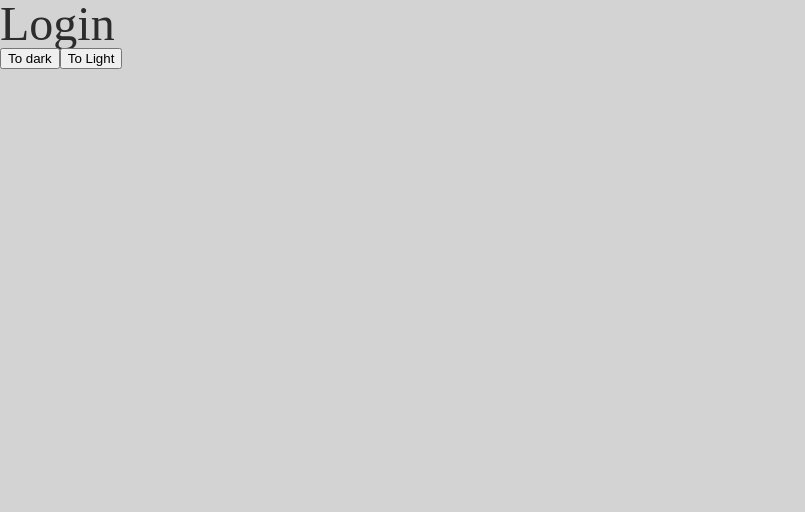
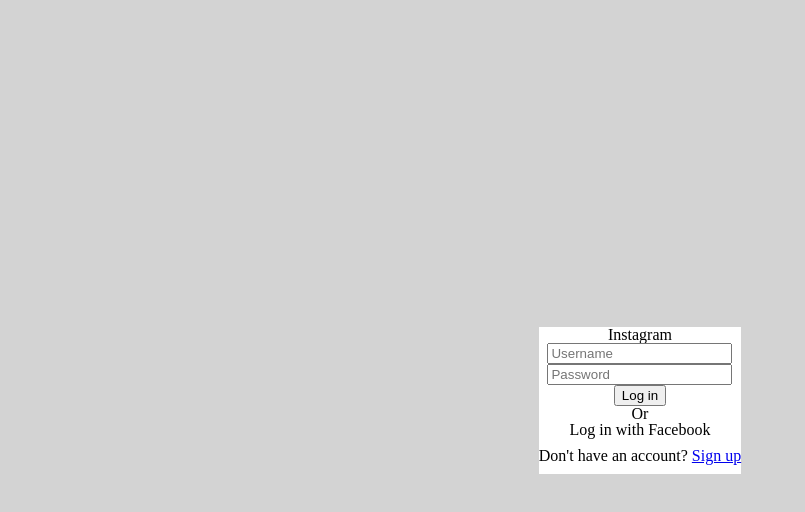
Before and after one commit to sannimdev/instaclone-web, a React (Create React App) app: page / in a window 1280 px wide. Shown: the top 512 px of the page, without its empty margins (0-805 px from the left). Built offline with nearby package versions, Linux system fonts and the light colour scheme.

Commit message:
10.1 Login UI Clone
- 영상에서는 타임랩스를 진행하였지만, 진도를 빠르게 나가기 위해 나머지 코드는 nomadcoders에서 복붙하여 사용하기

```diff
--- a/src/screens/Login.js
+++ b/src/screens/Login.js
@@ -1,20 +1,59 @@
-import styled from 'styled-components';
-import { darkModeVar } from '../apollo';
+import styled from "styled-components";
+import { darkModeVar } from "../apollo";
 
 const Title = styled.h1`
     color: ${(props) => props.theme.fontColor};
     font-size: 3rem;
 `;
 const Container = styled.div`
-    background-color: ${(props) => props.theme.bgColor};
+    display: flex;
+    height: 100vh;
+    justify-content: center;
+    align-items: center;
+    flex-direction: column;
+`;
+
+const WhiteBox = styled.div`
+    background-color: white;
+    border-color: rgb(219, 219, 219);
+`;
+
+const TopBox = styled(WhiteBox)`
+    display: flex;
+    justify-content: center;
+    align-items: center;
+    flex-direction: column;
+    form {
+        display: flex;
+        justify-content: center;
+        align-items: center;
+        flex-direction: column;
+    }
+`;
+
+const BottomBox = styled(WhiteBox)`
+    padding: 10px 0;
+    text-align: center;
 `;
 
 const Login = () => {
     return (
         <Container>
-            <Title>Login</Title>
-            <button onClick={() => darkModeVar(true)}>To dark</button>
-            <button onClick={() => darkModeVar(false)}>To Light</button>
+            <div>
+                <TopBox>
+                    <h1>Instagram</h1>
+                    <form>
+                        <input type="text" placeholder="Username" />
+                        <input type="password" placeholder="Password" />
+                        <input type="submit" value="Log in" />
+                    </form>
+                    <span>Or</span>
+                    <span>Log in with Facebook</span>
+                </TopBox>
+                <BottomBox>
+                    <span>Don't have an account?</span> <a href="#">Sign up</a>
+                </BottomBox>
+            </div>
         </Container>
     );
 };
```
Also changed, not shown: src/screens/Test.js (added), 1 other file (tests, documents, lock files or other folders).
